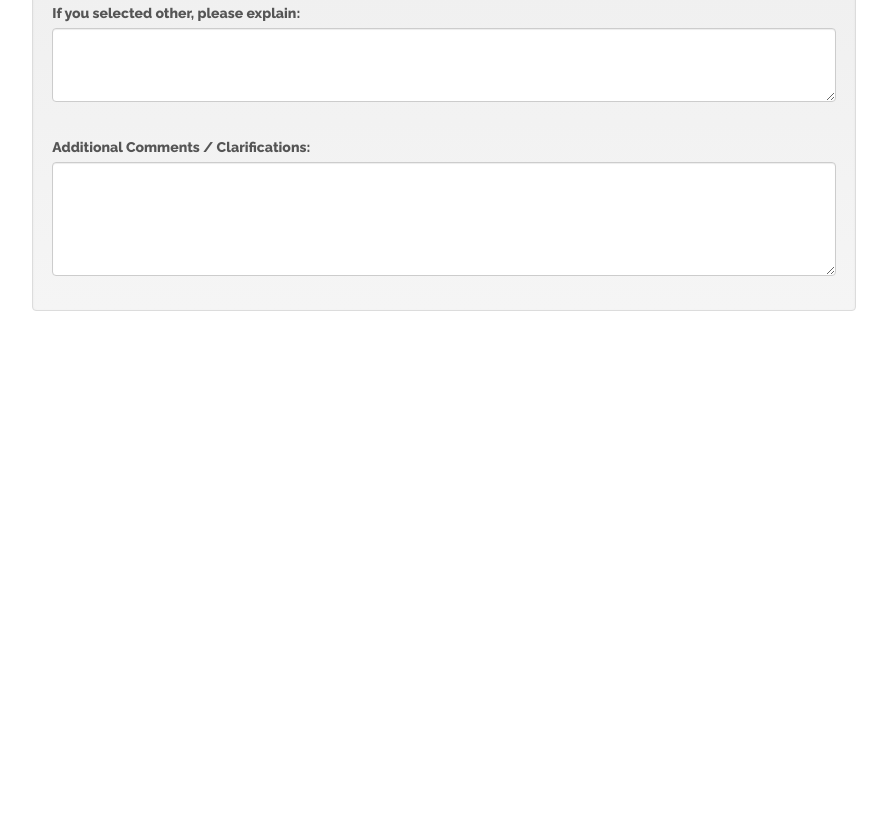
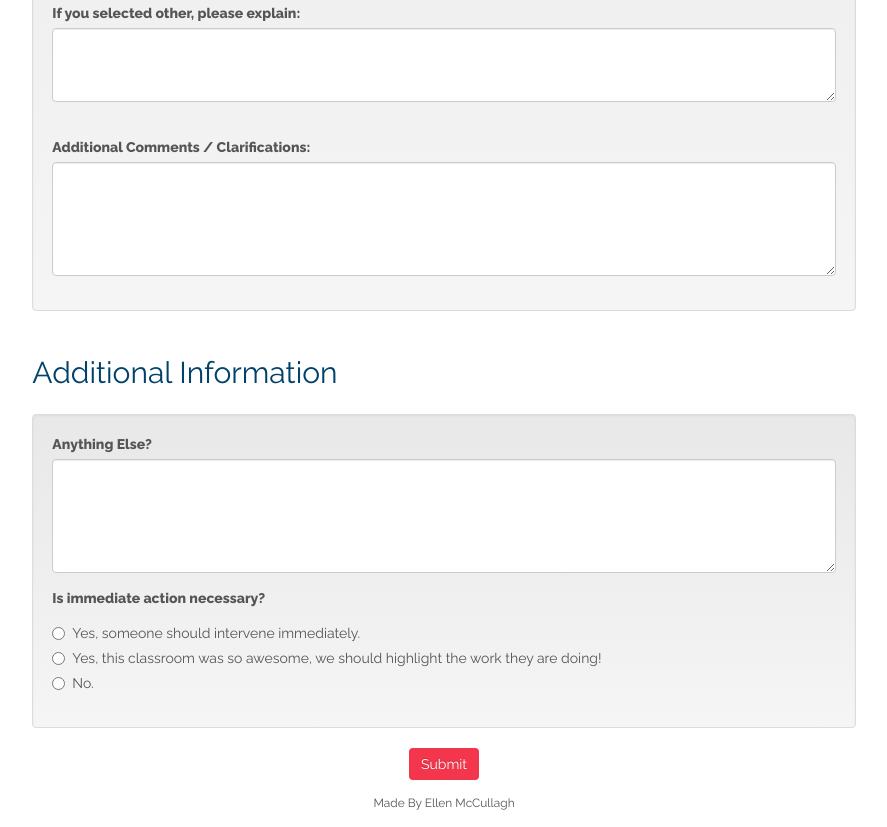
Before and after one commit to linkgan/SIP2016ObservationForm, a plain HTML site: page index.html in a window 1280 px wide. Shown: the part 2646-3473 px from the top of the page, without its empty margins (196-1083 px from the left). Before the commit the page ends 2977 px from the top, so only its background shows below. Drawn offline with nearby package versions, Linux system fonts and the light colour scheme.

Commit message:
Finished Questions

```diff
--- a/index.html
+++ b/index.html
@@ -268,3 +268,40 @@
             <textarea class="form-control" rows="5" id="InstructionComments"></textarea>
           </div>
         </div>
+
+        <h2>Additional Information</h2>
+        <div class="well">
+          <div class="form-group">
+            <label for="comment">Anything Else?</label>
+            <textarea class="form-control" rows="5" id="InstructionComments"></textarea>
+          </div>
+
+          <div class="form-group">
+            <label>Is immediate action necessary?</label>
+            <br>
+            <div class="radio">
+              <label class="radio"><input type="radio" name="optradio">Yes, someone should intervene immediately.</label>
+            </div>
+            <div class="radio">
+              <label class="radio"><input type="radio" name="optradio">Yes, this classroom was so awesome, we should highlight the work they are doing!</label>
+            </div>
+            <div class="radio">
+              <label class="radio"><input type="radio" name="optradio">No.</label>
+            </div>
+          </div>
+        </div>
+
+        <div class="span7 text-center">
+            <button type="button" class="btn btn-primary" id="button_submit">Submit</button>
+        </div>
+
+        <footer>
+          <div class="footer">
+            <div class="center-block">
+                <div class="small navbar-text text-center">
+                    <p>Made By Ellen McCullagh</p>
+                </div>
+            </div>
+        </div>
+      </footer>
+    </div>
```
